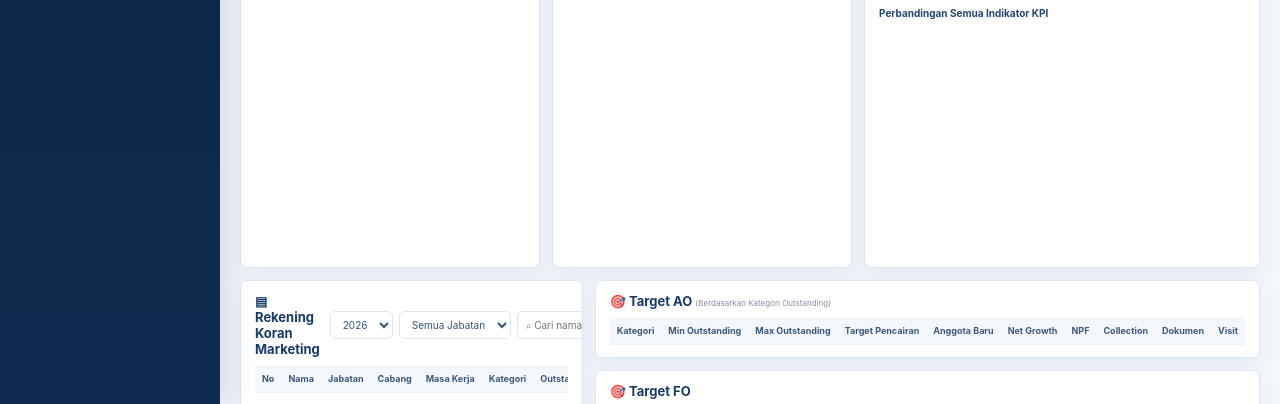
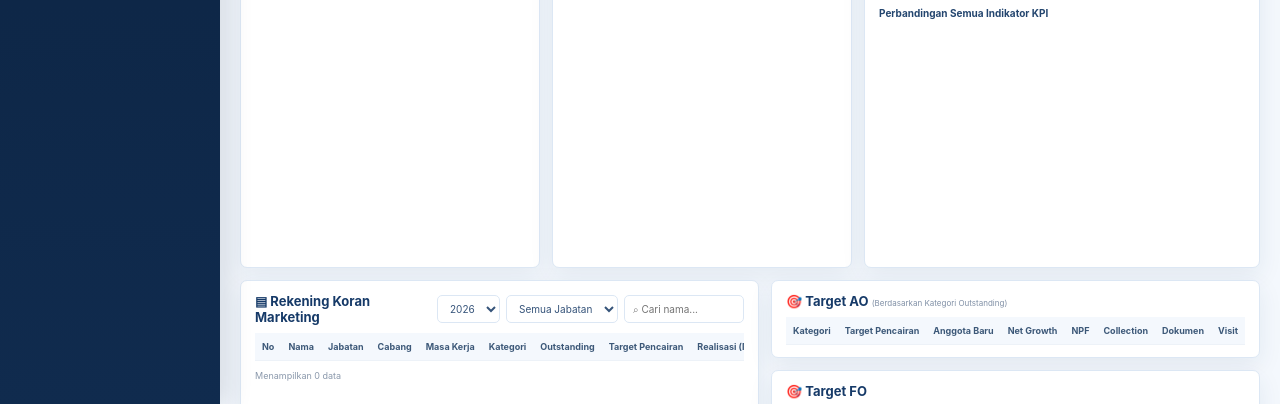
Before and after one commit to backupbmtfajar-sys/kpi-master-bmt-fajar, a website: page public/index.html in a window 1280 px wide. Shown: the part 395-799 px from the top of the page. Drawn offline with nearby package versions, Linux system fonts and the light colour scheme; no server answers.

Commit message:
Update index.html

```diff
--- a/public/index.html
+++ b/public/index.html
@@ -121,7 +121,7 @@
             <div class="side-stack">
               <div class="panel">
                 <div class="panel-head"><h3>🎯 Target AO <small>(Berdasarkan Kategori Outstanding)</small></h3></div>
-                <div class="table-wrap"><table id="targetAoMini"><thead><tr><th>Kategori</th><th>Min Outstanding</th><th>Max Outstanding</th><th>Target Pencairan</th><th>Anggota Baru</th><th>Net Growth</th><th>NPF</th><th>Collection</th><th>Dokumen</th><th>Visit</th></tr></thead><tbody></tbody></table></div>
+                <div class="table-wrap"><table id="targetAoMini"><thead><tr><th>Kategori</th><th>Target Pencairan</th><th>Anggota Baru</th><th>Net Growth</th><th>NPF</th><th>Collection</th><th>Dokumen</th><th>Visit</th></tr></thead><tbody></tbody></table></div>
               </div>
               <div class="panel">
                 <div class="panel-head"><h3>🎯 Target FO</h3></div>
```
